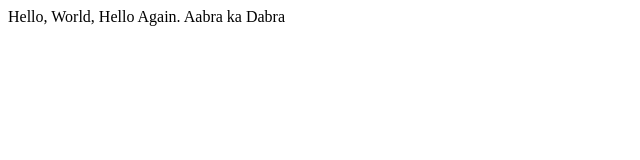
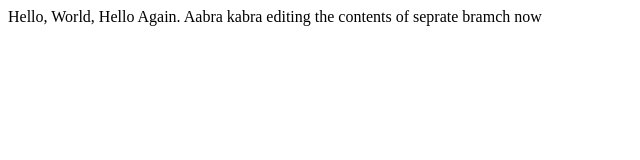
Before and after one commit to mukulodd1/lecture0, a plain HTML site: page hello.html in a window 1280 px wide. Shown: the whole page, without its empty margins (0-640 px from the left). Drawn offline with Linux system fonts and the light colour scheme.

Commit message:
Editing the contents of featrue branch

```diff
--- a/hello.html
+++ b/hello.html
@@ -4,6 +4,7 @@
         <title>My Webpage</title>
     </head>
     <body>
-        Hello, World, Hello Again. Aabra ka Dabra
+        Hello, World, Hello Again. Aabra kabra
+        editing the contents of seprate bramch now
     </body>
 </html>
```
Also changed, not shown: ANewFeatureFile.html (deleted, +0 -11 lines).
